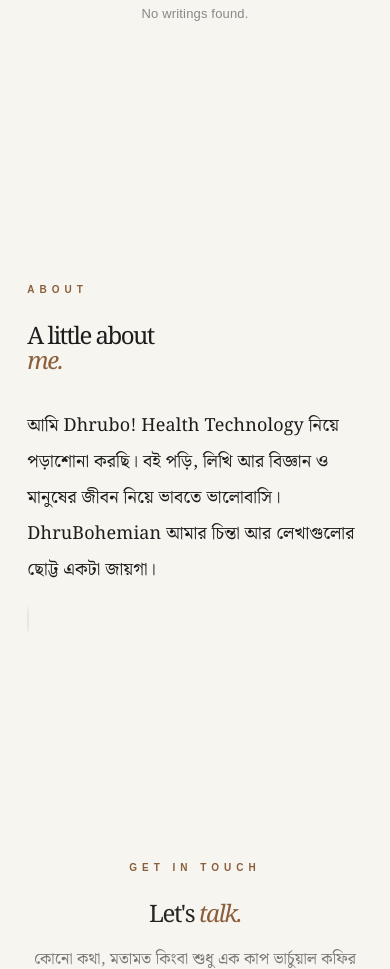
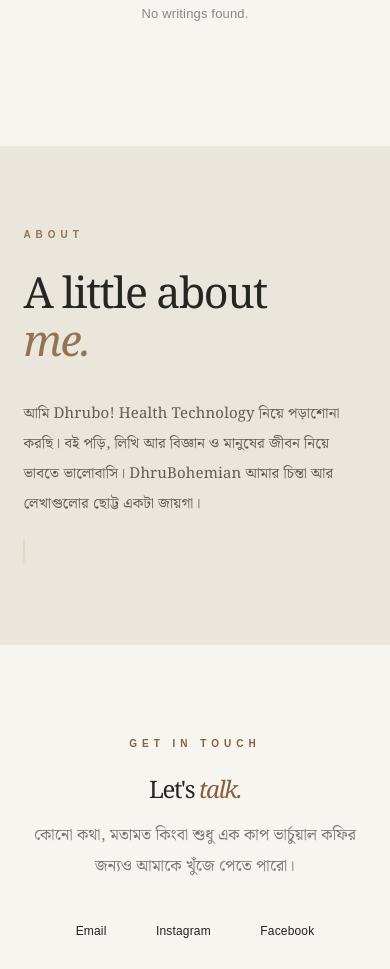
Before and after one commit to DhruBohemian/DhruBohemian.github.io, a plain HTML site: page index.html in a window 390 px wide. Shown: the part 1807-2776 px from the top of the page. Drawn offline with Linux system fonts and the light colour scheme; no server answers.

Commit message:
Update style.css

```diff
--- a/style.css
+++ b/style.css
@@ -2259,3 +2259,86 @@ footer {
         font-size: 23px;
     }
 }
+
+/* =========================================
+   DHRUBOHEMIAN — ABOUT EDITORIAL DESIGN
+========================================= */
+
+.about {
+    background: #ebe6dc;
+    color: #252522;
+    padding: 145px 9%;
+    position: relative;
+    overflow: hidden;
+}
+
+.about > .small-title {
+    max-width: 850px;
+    margin: 0 auto 25px;
+    color: #927452;
+    font-size: 10px;
+    letter-spacing: 4px;
+}
+
+.about h2 {
+    max-width: 850px;
+    margin: 0 auto 35px;
+    font-size: clamp(48px, 6vw, 76px);
+    line-height: 1.12;
+    letter-spacing: -1.5px;
+    color: #252522;
+}
+
+.about h2 i {
+    color: #927452;
+}
+
+.about p:not(.small-title) {
+    max-width: 680px;
+    margin: 0 auto 18px;
+    color: #625d55;
+    font-size: 17px;
+    line-height: 2.1;
+}
+
+.about::after {
+    width: 420px;
+    height: 420px;
+    right: -230px;
+    top: 15%;
+    border-color: rgba(146,116,82,.13);
+    pointer-events: none;
+}
+
+@media (max-width: 900px) {
+    .about {
+        padding: 95px 7%;
+    }
+
+    .about h2 {
+        font-size: clamp(43px, 9vw, 60px);
+    }
+
+    .about p:not(.small-title) {
+        font-size: 16px;
+        line-height: 2;
+    }
+}
+
+@media (max-width: 520px) {
+    .about {
+        padding: 80px 6%;
+    }
+
+    .about > .small-title {
+        letter-spacing: 3px;
+    }
+
+    .about h2 {
+        font-size: 43px;
+    }
+
+    .about p:not(.small-title) {
+        font-size: 15px;
+    }
+}
```
